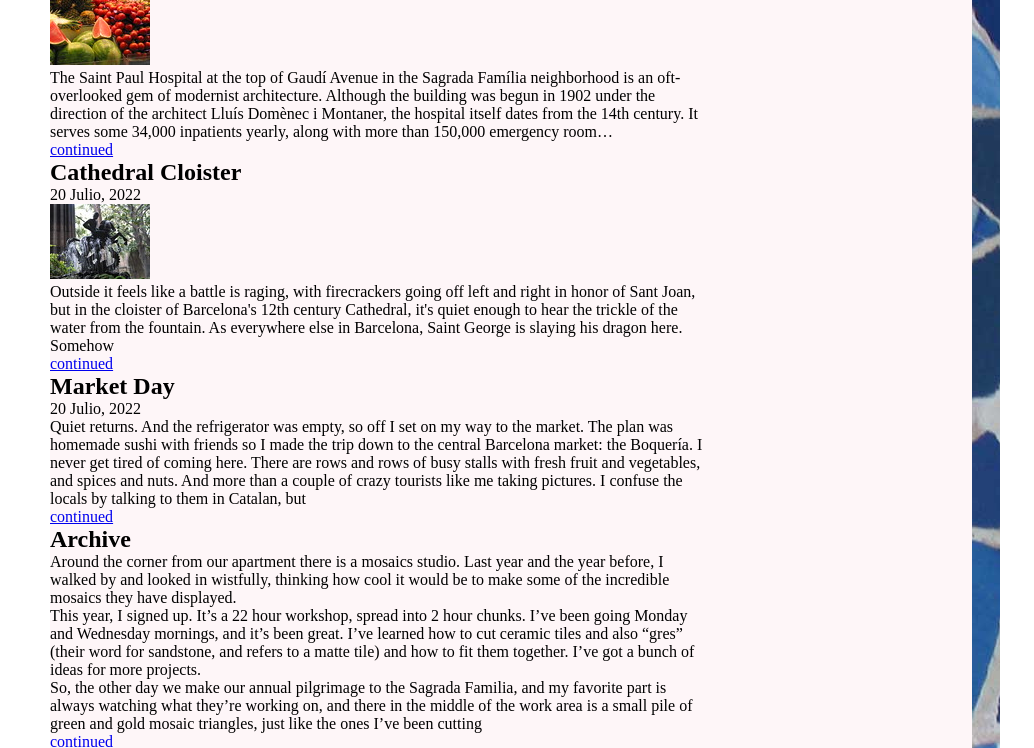
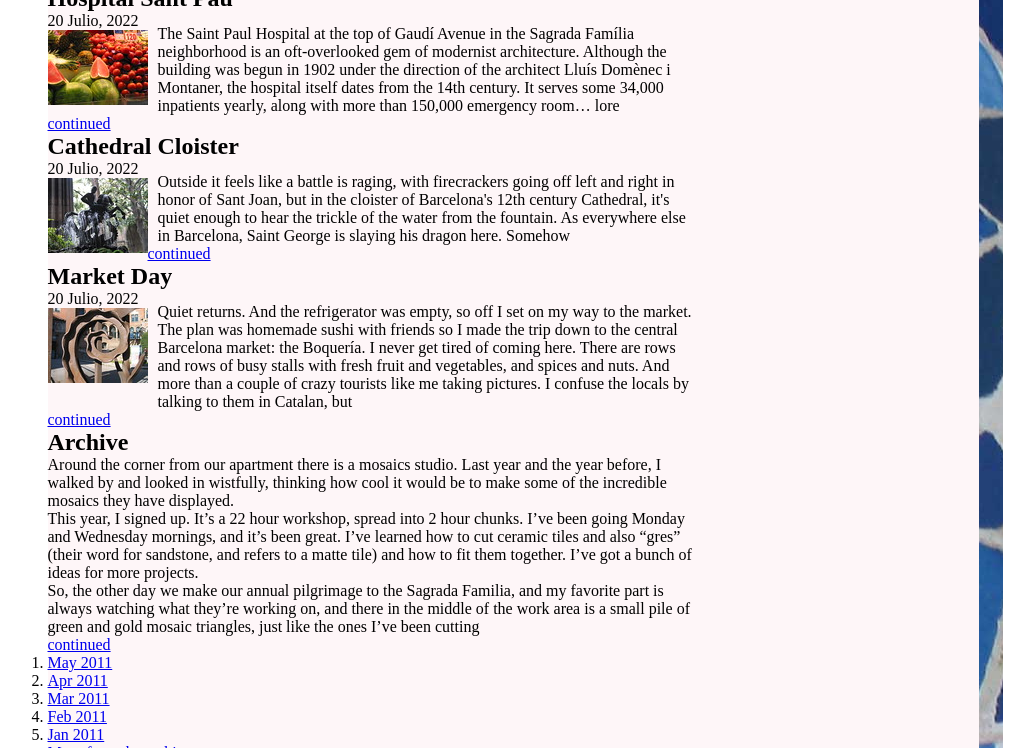
Before and after one commit to robertoalvs/estudando-o-livro-002, a plain HTML site: page index.html in a window 1280 px wide. Shown: the part 221-969 px from the top of the page, without its empty margins (115-1149 px from the left). Drawn offline with Linux system fonts and the light colour scheme.

Commit message:
atualizacao

```diff
--- a/css/estudando-livro.css
+++ b/css/estudando-livro.css
@@ -13,18 +13,39 @@ body {
 #container {
 
    background-image: url(../img/bg-bluebench.jpg);
+   background-repeat: repeat-y;
    width: 90%;
    max-width: 950px;
    margin: 20px auto;
+   padding: 30px 5px 0 0;
 }
 
 #degrade {
 
    background-color: #fef6f8;
    width: 97%;
+   max-width: 940px;
+   padding: 10px 10px 10px 0;
 }
 
 main {
 
    width: 71%;
 }
+
+.paragrafo {
+
+   margin: -5px 0 0 110px;
+}
+
+.foto {
+
+   float: left;
+   width: 100px;
+   height: 75px;
+}
+
+aside {
+
+   float: right;
+}
--- a/index.html
+++ b/index.html
@@ -45,9 +45,9 @@
 
                     <p><time datetime="2022-07-20" pubdate="pubdate" >20 Julio, 2022</time></p>
 
-                    <img src="../estudando-o-livro-002/img/140083416_8c127e3118_t.jpg" alt="imagem 1">
+                    <img class="foto" src="../estudando-o-livro-002/img/140083416_8c127e3118_t.jpg" alt="imagem 1">
 
-                    <p>The Saint Paul Hospital at the top of Gaudí Avenue in the Sagrada Família neighborhood is an oft-overlooked gem of modernist architecture. Although the building was begun in 1902 under the direction of the architect Lluís Domènec i Montaner, the hospital itself dates from the 14th century. It serves some 34,000 inpatients yearly, along with more than 150,000 emergency room…</p>
+                    <p class="paragrafo">The Saint Paul Hospital at the top of Gaudí Avenue in the Sagrada Família neighborhood is an oft-overlooked gem of modernist architecture. Although the building was begun in 1902 under the direction of the architect Lluís Domènec i Montaner, the hospital itself dates from the 14th century. It serves some 34,000 inpatients yearly, along with more than 150,000 emergency room… lore</p>
 
                     <p class="continue"><a href="#">continued</a></p>
 
@@ -59,9 +59,9 @@
 
                     <p><time datetime="2022-07-20" pubdate="pubdate" >20 Julio, 2022</time></p>
 
-                    <img src="../estudando-o-livro-002/img/140083631_2f53b49778_t.jpg" alt="imagem 2">
+                    <img class="foto" src="../estudando-o-livro-002/img/140083631_2f53b49778_t.jpg" alt="imagem 2">
 
-                    <p>Outside it feels like a battle is raging, with firecrackers going off left and right in honor of Sant Joan, but in the cloister of Barcelona's 12th century Cathedral, it's quiet enough to hear the trickle of the water from the fountain. As everywhere else in Barcelona, Saint George is slaying his dragon here. Somehow</p>
+                    <p class="paragrafo">Outside it feels like a battle is raging, with firecrackers going off left and right in honor of Sant Joan, but in the cloister of Barcelona's 12th century Cathedral, it's quiet enough to hear the trickle of the water from the fountain. As everywhere else in Barcelona, Saint George is slaying his dragon here. Somehow</p>
 
                     <p class="continue"><a href="#">continued</a></p>
 
@@ -73,7 +73,8 @@
 
                     <p><time datetime="2022-07-20" pubdate="pubdate" >20 Julio, 2022</time></p>
 
-                    <p>Quiet returns. And the refrigerator was empty, so off I set on my way to the market. The plan was homemade sushi with friends so I made the trip down to the central Barcelona market: the Boquería.
+                    <img class="foto" src="../estudando-o-livro-002/img/140084106_cf60074d2a_t.jpg" alt="imagem 3">
+                    <p class="paragrafo">Quiet returns. And the refrigerator was empty, so off I set on my way to the market. The plan was homemade sushi with friends so I made the trip down to the central Barcelona market: the Boquería.
 
                         I never get tired of coming here. There are rows and rows of busy stalls with fresh fruit and vegetables, and spices and nuts. And more than a couple of crazy tourists like me taking pictures. I confuse the locals by talking to them in Catalan, but</p>
 
```
Also changed, not shown: 1 other file.
